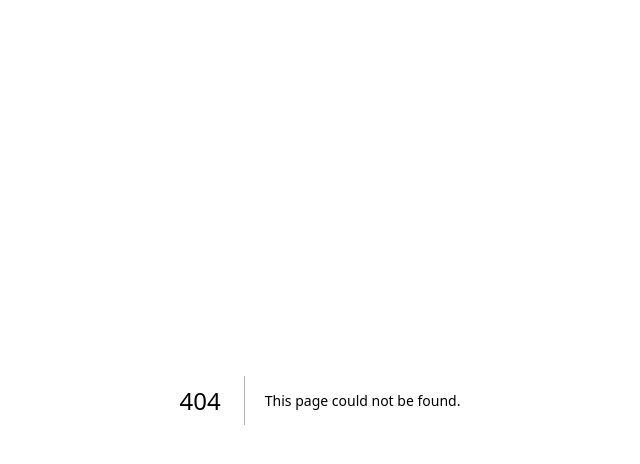
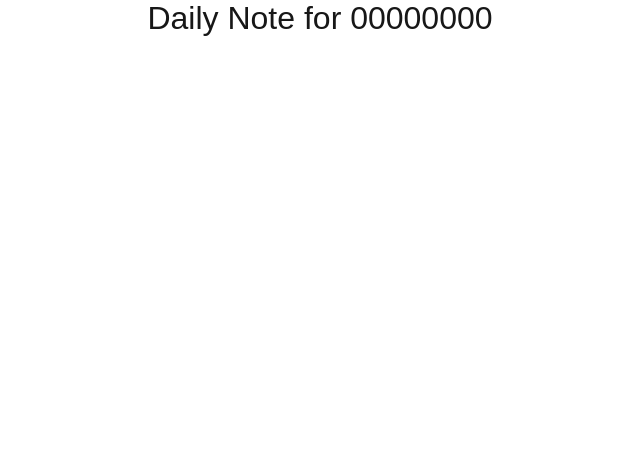
Before and after one commit to Sho0226/TsDaily, a Next.js app: page /0000000 in a window 1280 px wide. Before the commit this address had no page. Shown: the top 464 px of the page, without its empty margins (320-960 px from the left). Built offline with nearby package versions, Linux system fonts and the light colour scheme.

Commit message:
サンプルフォルダを作成

```diff
--- /dev/null
+++ b/src/app/(daily)/0000000/page.module.css
@@ -0,0 +1,4 @@
+.daily {
+    font-size: 2rem;
+    text-align: center;
+  }
--- /dev/null
+++ b/src/app/(daily)/0000000/page.tsx
@@ -0,0 +1,5 @@
+import styles from "./page.module.css";
+
+  export default function Page() {
+    return <div className={styles.daily}>Daily Note for 00000000</div>;
+  }
```
Also changed, not shown: src/app/(daily)/0000000/README.md (added).
